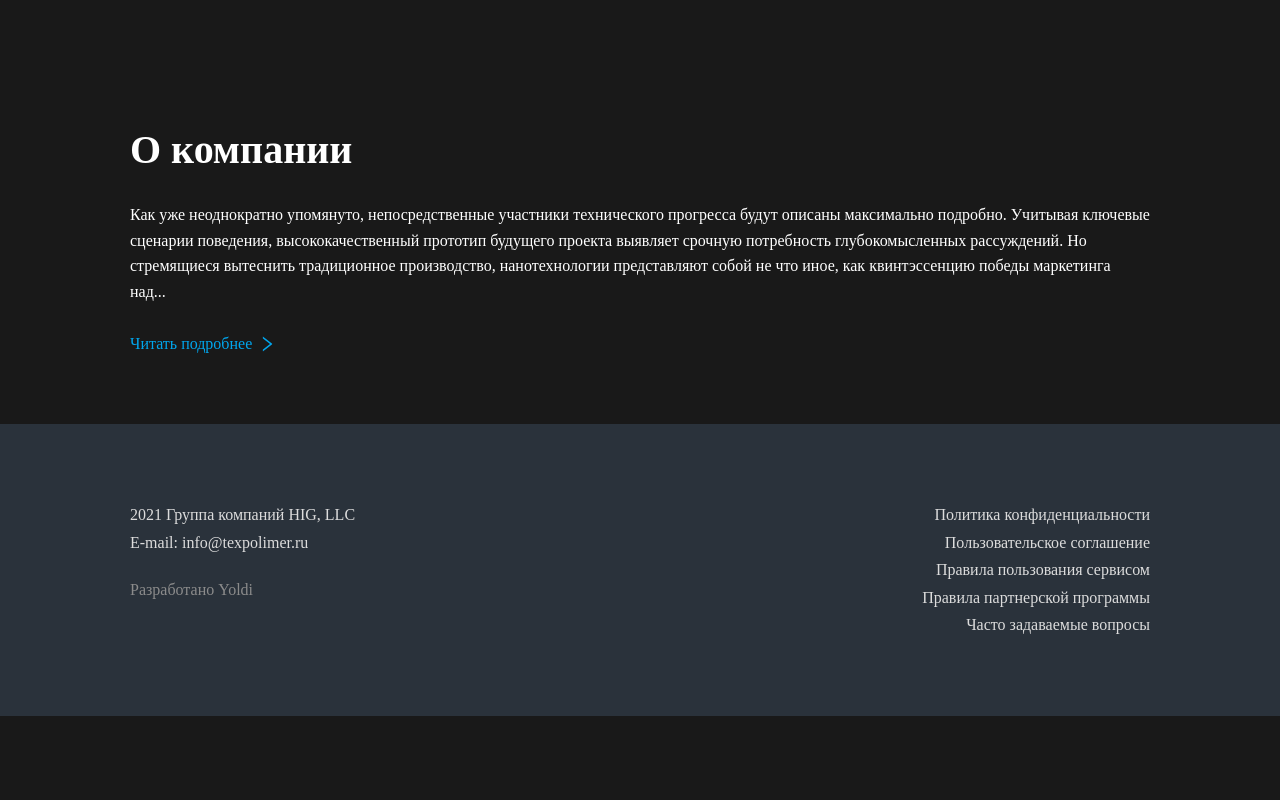
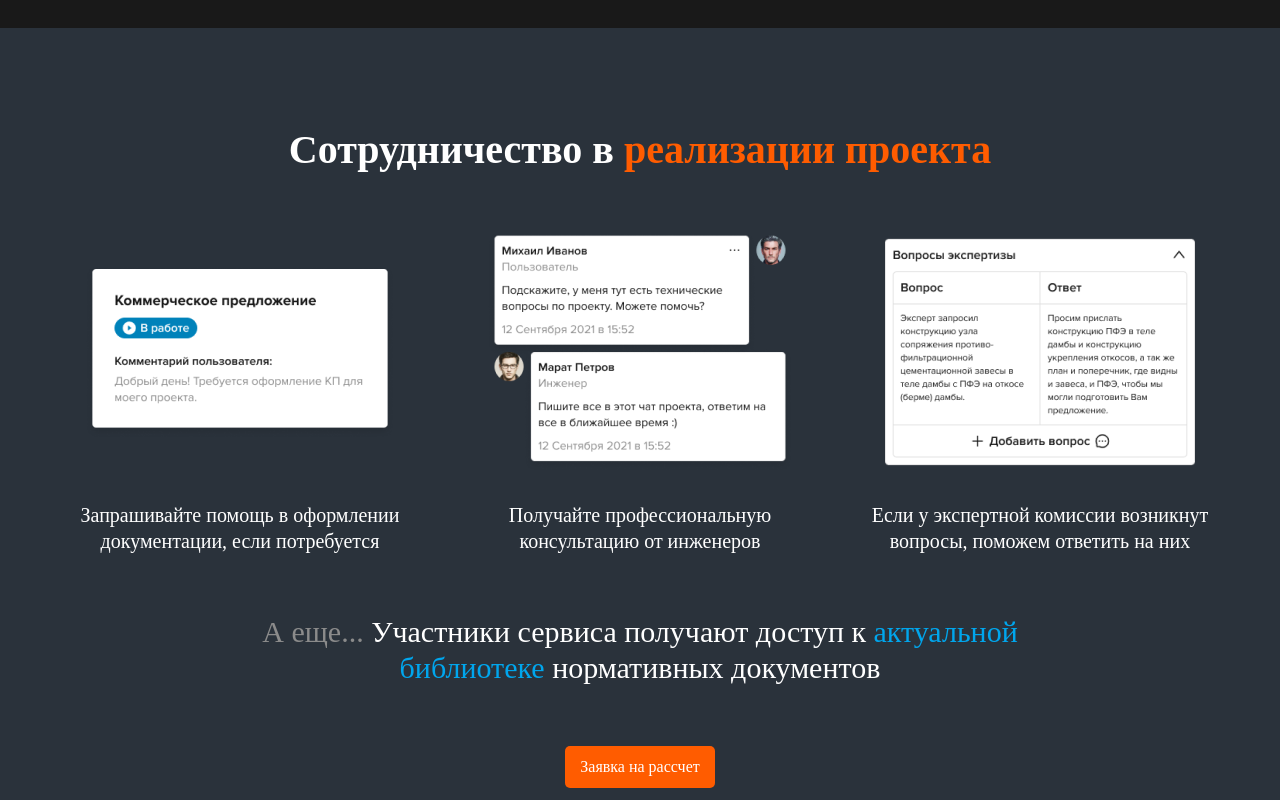
Before and after one commit to dmsk01/techpolimer, a website: page #src/index.html in a window 1280 px wide. Shown: the part 6160-6960 px from the top of the page. Before the commit the page ends 6876 px from the top, so only its background shows below. Drawn offline with nearby package versions, Linux system fonts and the light colour scheme; files that its build step writes are made by us from their sources; a web font is replaced by a local one.

Commit message:
project release section with adaptive added

```diff
--- /dev/null
+++ b/#src/_project_release.html
@@ -0,0 +1,52 @@
+<section class="project-release">
+  <div class="project-release__container">
+    <h3 class="project-release__title title">
+      Сотрудничество в <span>реализации проекта</span>
+    </h3>
+    <div class="project-release__row">
+      <div class="project-release__column item-proj">
+        <div class="item-proj__image">
+          <img
+            src="img/project_implementation/01.png"
+            alt="help in putting into shape"
+          />
+        </div>
+        <div class="item-proj__text">
+          Запрашивайте помощь в оформлении<br />
+          документации, если потребуется
+        </div>
+      </div>
+      <div class="project-release__column item-proj">
+        <div class="item-proj__image">
+          <img
+            src="img/project_implementation/02.png"
+            alt="consultation from engineers"
+          />
+        </div>
+        <div class="item-proj__text">
+          Получайте профессиональную<br />
+          консультацию от инженеров
+        </div>
+      </div>
+      <div class="project-release__column item-proj">
+        <div class="item-proj__image">
+          <img
+            src="img/project_implementation/03.png"
+            alt="questions from experts"
+          />
+        </div>
+        <div class="item-proj__text">
+          Если у экспертной комиссии возникнут<br />
+          вопросы, поможем ответить на них
+        </div>
+      </div>
+    </div>
+    <div class="project-release__info">
+      <span>А еще...</span> Участники сервиса получают доступ к
+      <span>актуальной библиотеке</span> нормативных документов
+    </div>
+    <div class="project-release__button">
+      <button class="btn btn_accent-secondary">Заявка на рассчет</button>
+    </div>
+  </div>
+</section>
--- a/#src/index.html
+++ b/#src/index.html
@@ -10,6 +10,7 @@
       @@include('_cooperation.html',{})
       @@include('_guarantee.html',{})
       @@include('_interface.html',{})
+      @@include('_project_release.html',{})
       @@include('_about.html',{})
     </main>
     @@include('_footer.html',{})
--- a/#src/scss/interface.scss
+++ b/#src/scss/interface.scss
@@ -98,17 +98,14 @@
       }
     }
     @media (max-width: 1050px) {
-      transform: translateX(0%);
-      left: 0;
+      transform: translate(-50%, 0);
+    }
+    @media (max-width: $md2+px) {
       padding-bottom: 55.5%;
     }
     @media (max-width: 540px) {
       padding-bottom: 0;
     }
-  }
-  &__small-image {
-    max-width: 185px;
-    width: 100%;
   }
   &__description {
     font-size: 20px;
--- /dev/null
+++ b/#src/scss/project_release.scss
@@ -0,0 +1,88 @@
+.project-release {
+  background-color: $backgroundDark;
+  &__container {
+    @include adaptiv-value("padding-top", 100, 50, 1);
+    @include adaptiv-value("padding-bottom", 100, 50, 1);
+    max-width: 1170px;
+    margin: 0 auto;
+    @media (max-width: $md1+px) {
+      padding-left: 10px;
+      padding-right: 10px;
+    }
+  }
+
+  &__title {
+    text-align: center;
+    @include adaptiv-value("margin-bottom", 60, 30, 1);
+  }
+
+  &__row {
+    display: flex;
+    align-items: flex-start;
+    margin: 0 -15px 30px;
+    @media (max-width: $md2+px) {
+      flex-direction: column;
+      align-items: center;
+    }
+  }
+
+  &__column {
+    padding: 0 15px;
+    flex: 0 1 33.333%;
+  }
+
+  &__info {
+    max-width: 768px;
+    margin: 0 auto;
+    font-size: 30px;
+    line-height: 120%;
+    text-align: center;
+    color: #ffffff;
+    @include adaptiv-value("margin-bottom", 60, 30, 1);
+    span {
+      &:first-child {
+        color: #8b8b8b;
+      }
+      &:last-child {
+        color: $accentMain;
+      }
+    }
+    @media (max-width: $md3+px) {
+      font-size: 20px;
+      line-height: 130%;
+    }
+  }
+
+  &__button {
+    text-align: center;
+  }
+}
+
+.item-proj {
+  margin-bottom: 30px;
+  display: flex;
+  flex-direction: column;
+  align-items: center;
+  &__image {
+    margin-bottom: 30px;
+  }
+
+  &__text {
+    text-align: center;
+    font-size: 20px;
+    line-height: 130%;
+    @media (max-width: $md1+px) {
+      font-size: 18px;
+      line-height: 140%;
+    }
+    @media (max-width: $md2+px) {
+      br {
+        display: none;
+      }
+    }
+    @media (max-width: $md3+px) {
+      font-size: 16px;
+      line-height: 140%;
+    }
+  }
+}
--- a/#src/scss/style.scss
+++ b/#src/scss/style.scss
@@ -94,6 +94,7 @@ body {
 @import "about";
 @import "guarantee";
 @import "interface";
+@import "project_release";
 @import "footer";
 @import "home";
 //</ПОДКЛЮЧЕНИЕ ФАЙЛОВ СТИЛЕЙ СТРАНИЦ И ЭЛЕМЕНТОВ>====================================================================================================
```
